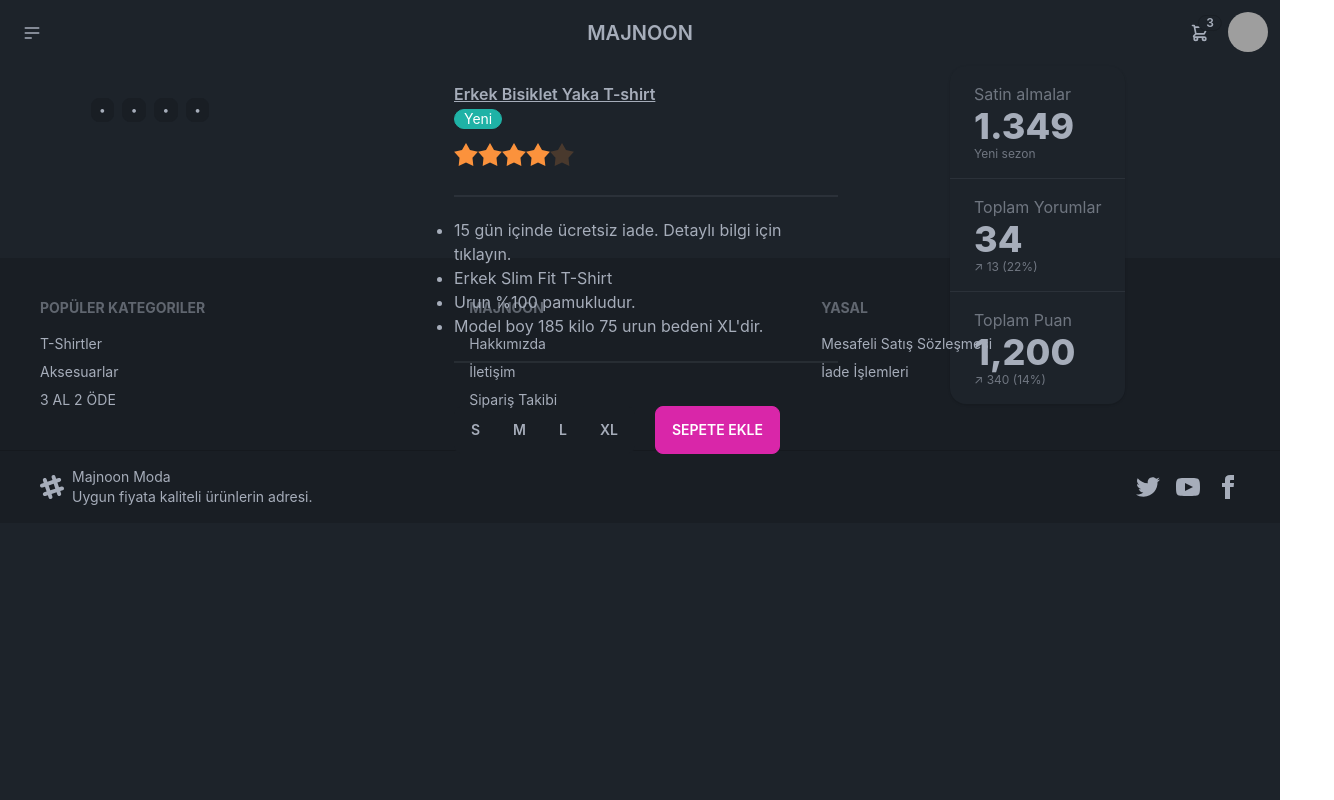
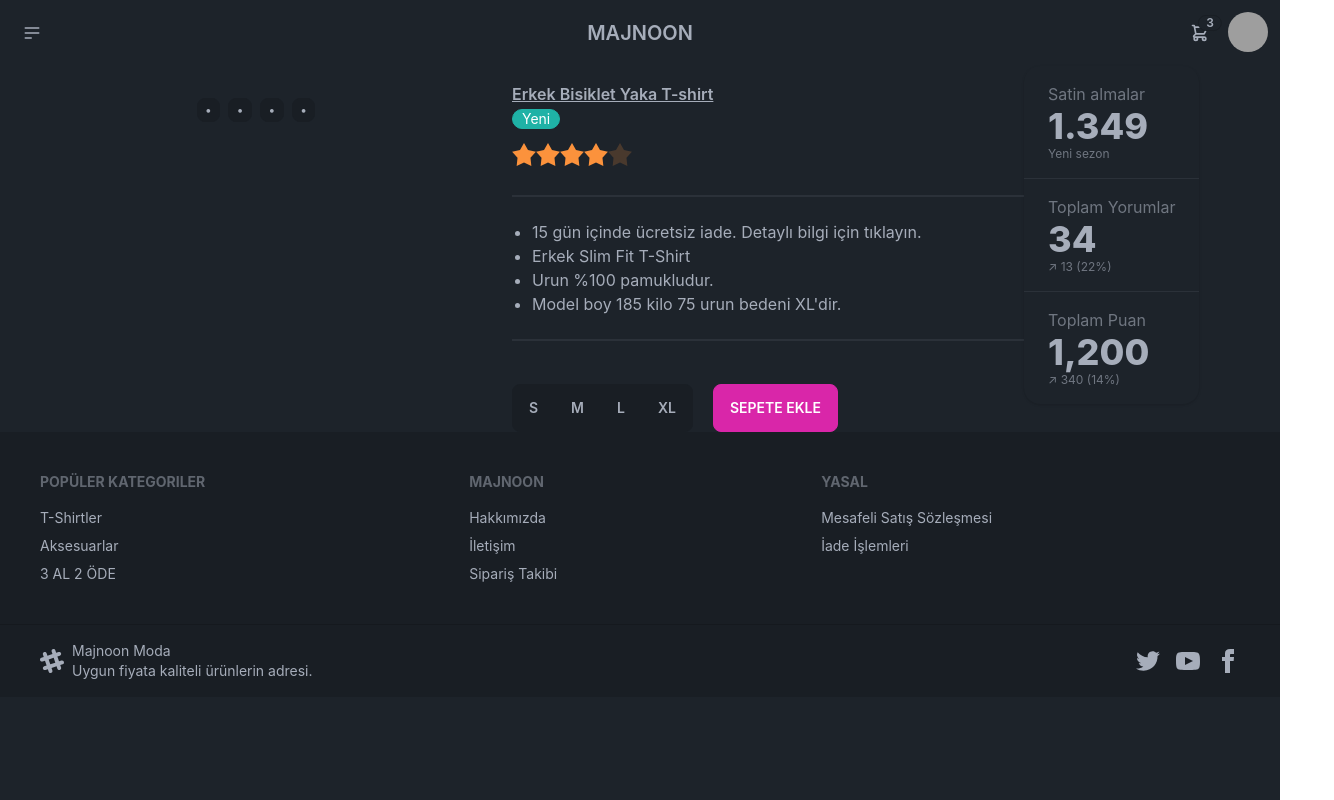
Before and after one commit to tugraturkseven/majnoon-website, a React (Create React App) app: page /details in a window 1280 px wide. Shown: the whole page, 1334 px wide, since content can reach past the window. Built offline with nearby package versions, Linux system fonts and the light colour scheme; grey boxes are pictures that could not be loaded; a web font is replaced by a local one.

Commit message:
details page grid bug fix.

```diff
--- a/src/components/Carousel.js
+++ b/src/components/Carousel.js
@@ -18,7 +18,7 @@ const images = importAll(require.context('../assets/tshirts/', false, /\.(jpg)$/
 function Carousel() {
 
     return (
-        <div className='ml-3 col-span-2 row-span-2 w-96'>
+        <div className='w-96'>
             <div className="carousel">
                 <div id="item1" className="carousel-item w-full">
                     <img src={images[0]} className="w-full" />
--- a/src/pages/Detail.js
+++ b/src/pages/Detail.js
@@ -4,10 +4,12 @@ import Stats from '../components/Stats'
 
 function Detail() {
     return (
+        <div className='grid grid-cols-10'>
+            <div className='col-span-4 w-full pl-16'>
+                <Carousel />
+            </div>
 
-        <div className='grid grid-rows-2 grid-flow-col gap-28 mx-32 h-48 justify-center'>
-            <Carousel />
-            <div className='col-span-2 row-span-1 mt-4 '>
+            <div className='col-span-4 mt-4 '>
                 <h2 className='font-semibold underline' >Erkek Bisiklet Yaka T-shirt</h2>
                 <div className="badge badge-accent">Yeni</div>
                 <div className="rating block mt-3">
@@ -18,18 +20,13 @@ function Detail() {
                     <input type="radio" name="rating-2" className="mask mask-star-2 bg-orange-400" />
                 </div>
                 <div className="divider"></div>
-            </div>
-
-
-            <div className='row-span-1 col-span-2 w-96'>
-                <ul className='list-disc'>
+                <ul className='list-disc px-5'>
                     <li>15 gün içinde ücretsiz iade. Detaylı bilgi için tıklayın.</li>
                     <li>Erkek Slim Fit T-Shirt</li>
                     <li>Urun %100 pamukludur.</li>
                     <li>Model boy 185 kilo 75 urun bedeni XL'dir.</li>
                 </ul>
                 <div className="divider"></div>
-
                 <div className="join mt-5">
                     <input className="join-item btn" type="radio" name="options" aria-label="S" />
                     <input className="join-item btn" type="radio" name="options" aria-label="M" />
@@ -39,7 +36,7 @@ function Detail() {
                 <button className="btn btn-secondary ml-5">Sepete Ekle</button>
             </div>
 
-            <div className='row-span-1 col-span-2 w-96'>
+            <div className='col-span-2'>
                 <Stats></Stats>
             </div>
         </div>
```
